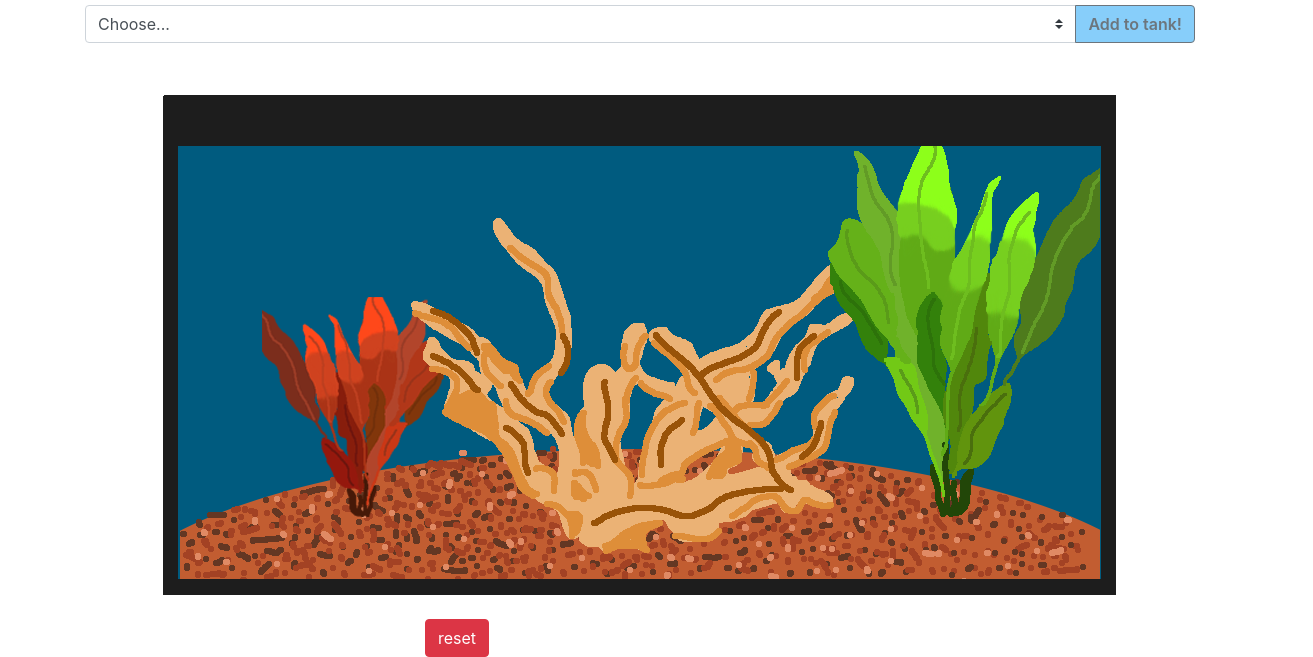
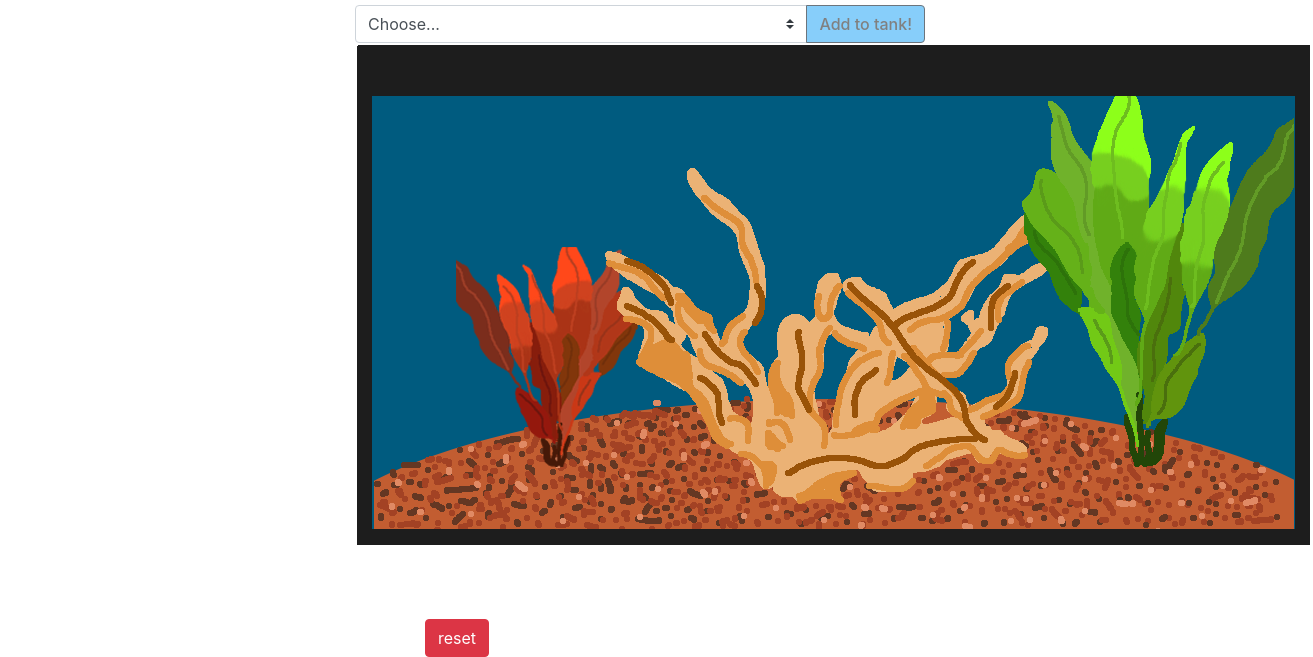
Before and after one commit to joel1842/aquarium, a plain HTML site: page index.html in a window 1280 px wide. Shown: the part 156-813 px from the top of the page, 1313 px wide, since content can reach past the window. Drawn offline with nearby package versions, Linux system fonts and the light colour scheme.

Commit message:
june 27
CSS changes, moved reset button and flipped neon tetra image.

```diff
--- a/index.css
+++ b/index.css
@@ -1,5 +1,9 @@
 #fish-dropdown {
     padding-top: 75px;
+    position:static;
+    display: block;
+    max-width: 600px;
+    min-width: 400px;
 }
 
 div h1 {
@@ -10,19 +14,20 @@ div h1 {
 
 #tank-button {
     background-color:lightskyblue;
-    font-weight: 600;
+    font-weight: 500;
+    color:gray;
+}
+
+#clear-canvas {
+    margin: auto;
+    position: absolute;
+    display: block;
 }
 
 canvas {
     background-image: url(img/fishtank.png);
-    padding-left: 0;
-    padding-right: 0;
-    margin-left: auto;
-    margin-right: auto;
-    margin-top: 50px;
-    display: block;
-    width: 958;
-    height: 504;
+    width: 958px;
+    height: 504px;
 }
 
 #reset {
--- a/index.html
+++ b/index.html
@@ -32,10 +32,10 @@
         <div class="input-group-append">
           <button class="btn btn-outline-secondary" type="button" id="tank-button">Add to tank!</button>
         </div>
-      </div>
-      <input type="button" class="btn btn-danger" id="reset" value="reset" onclick="clearCanvas()">
-      <canvas id="fishcontainer"></canvas>
-    </div>
+      </div id=center-canvas>
+        <input type="button" class="btn btn-danger" id="reset" value="reset" onclick="clearCanvas()">
+        <canvas id="fishcontainer"></canvas>
+  </div>
 
     <!-- Optional JavaScript -->
     <script src="./index.js" ></script>
--- a/index.js
+++ b/index.js
@@ -75,6 +75,11 @@ const ctx = canvas.getContext('2d');
 canvas.width = 958;
 canvas.height = 504;
 
+window.onload = window.onresize = function() {
+    let canvas = document.getElementById('canvas');
+    canvas.width = window.innerWidth * 0.8;
+    canvas.height = window.innerHeight * 0.8;
+}
 //drawing and direction, not working properly
 function drawFish() {
     activeFish.forEach(({image, x, y, flip}) => {
```
